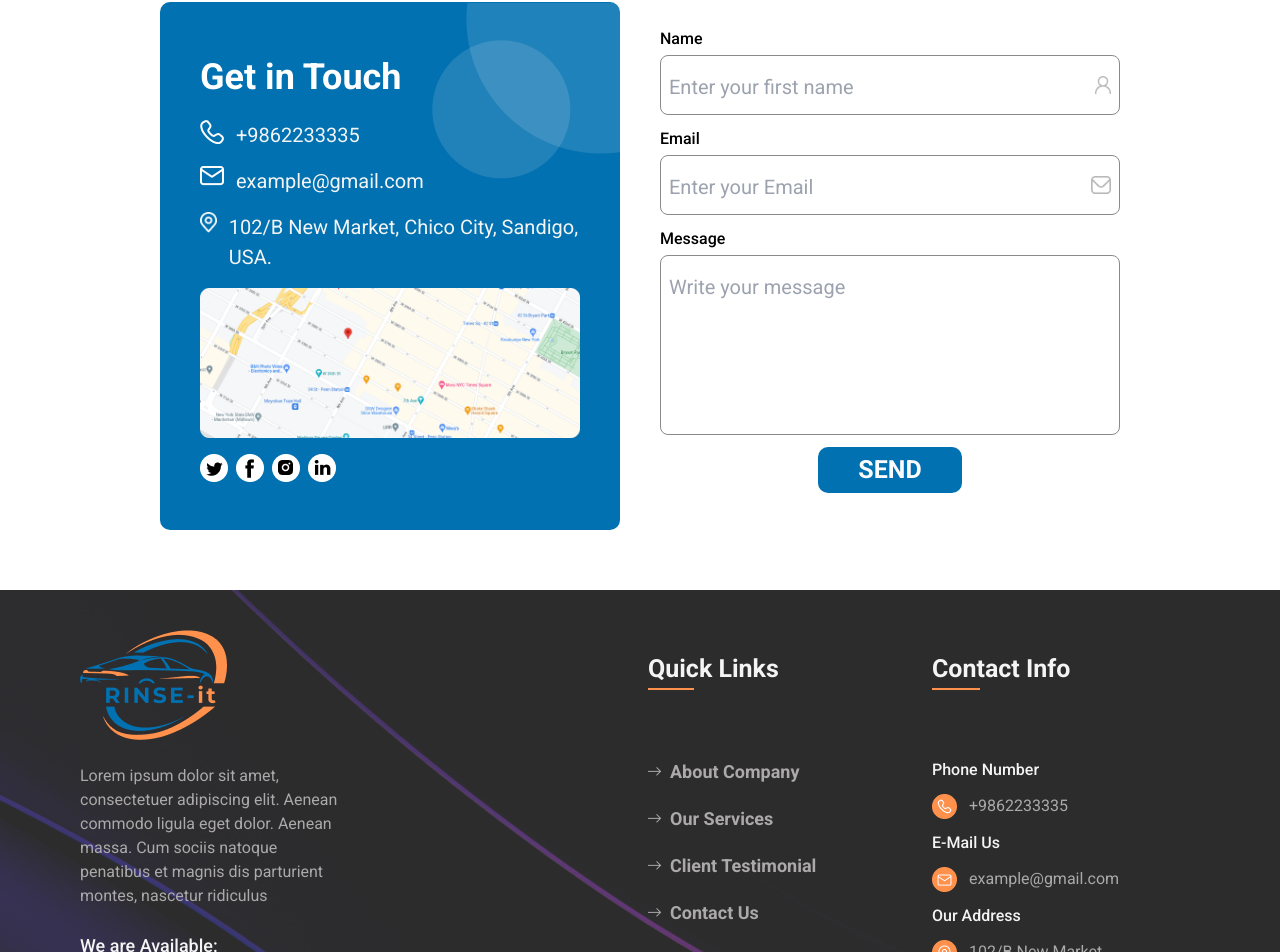
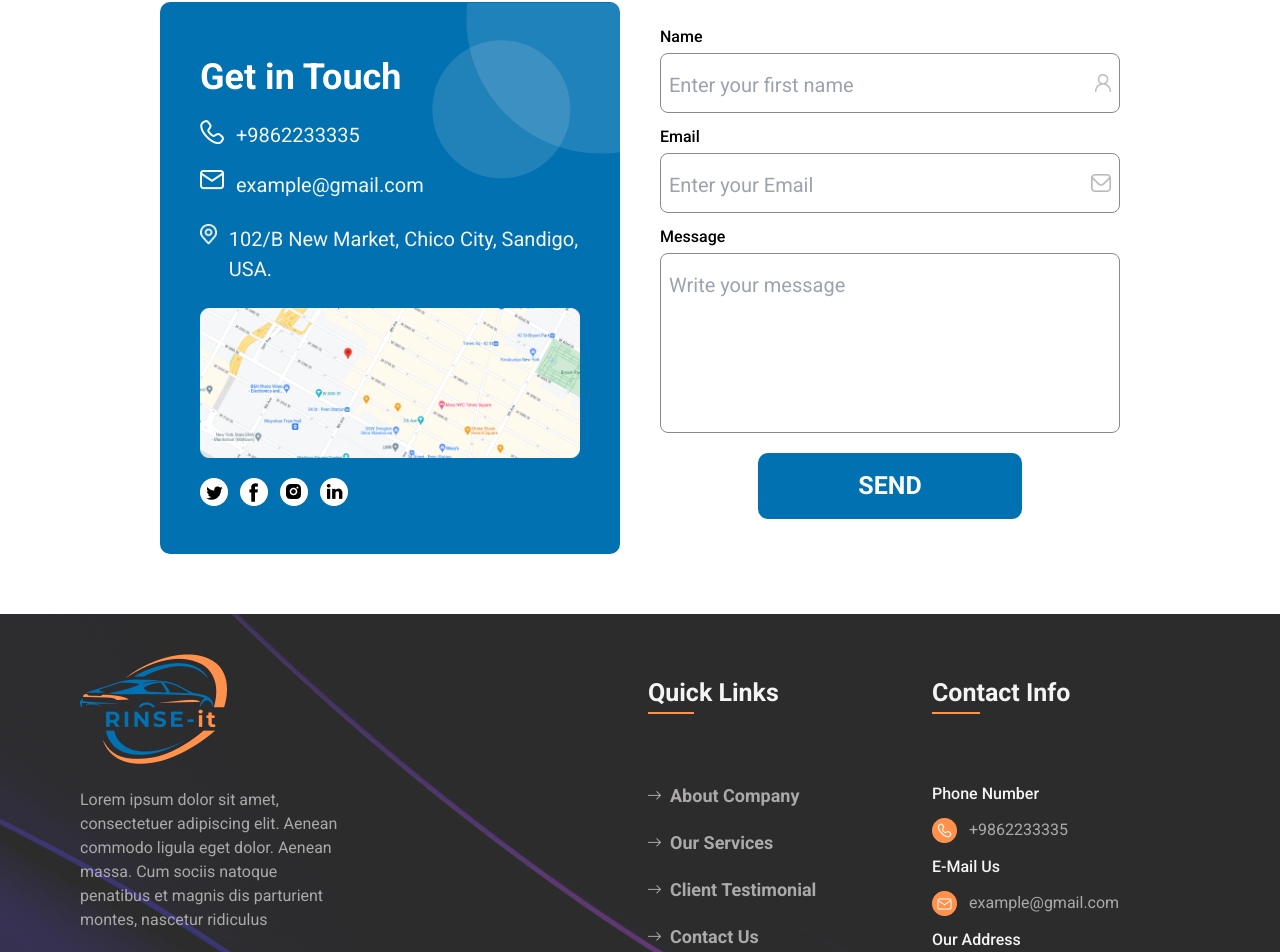
Before and after one commit to mndev2019/rinseit, a React (Vite) app: page / in a window 1280 px wide. Shown: the part 5716-6668 px from the top of the page. Built offline with nearby package versions, Linux system fonts and the light colour scheme; a web font is replaced by a local one.

Commit message:
infochange

```diff
--- a/src/Pages/Home/Information.jsx
+++ b/src/Pages/Home/Information.jsx
@@ -43,7 +43,7 @@ const Information = () => {
                                         <p className='font-[400] text-[#F4F4F4] text-[20px]'>+9862233335</p>
                                     </div>
                                 </div>
-                                <div className="w-full flex gap-3 py-2">
+                                <div className="w-full flex gap-3 py-3">
                                     <div className="icon">
                                         <img src={infomail} alt='image' />
                                     </div>
@@ -51,7 +51,7 @@ const Information = () => {
                                         <p className='font-[400] text-[#F4F4F4] text-[20px]'>example@gmail.com</p>
                                     </div>
                                 </div>
-                                <div className="w-full flex gap-3 py-2">
+                                <div className="w-full flex gap-3 py-3">
                                     <div className="icon">
                                         <img src={infolocation} alt='image' />
                                     </div>
@@ -59,10 +59,10 @@ const Information = () => {
                                         <p className='font-[400] text-[#F4F4F4] text-[20px]'>102/B New Market, Chico City, Sandigo, USA.</p>
                                     </div>
                                 </div>
-                                <div className="w-full py-2 rounded-[10px]">
+                                <div className="w-full py-3 rounded-[10px]">
                                     <img src={map} alt='image' className='w-full' />
                                 </div>
-                                <div className="w-full py-2 gap-2 flex">
+                                <div className="w-full py-2 gap-3 flex">
                                     <img src={twitterfill} alt='image' />
                                     <img src={facebookfill} alt='image' />
                                     <img src={instafill} alt='image' />
@@ -125,8 +125,8 @@ const Information = () => {
                                             ></textarea>
                                         </div>
                                     </div>
-                                    <div className='lg:mb-3 mb-2 text-center'>
-                                        <button className='bg-primary text-[#FCFCFC] text-[25px] font-[700] rounded-[10px] px-10 py-1'>SEND</button>
+                                    <div className='lg:mb-3 mb-2 mt-5 text-center'>
+                                        <button className='bg-primary text-[#FCFCFC] text-[25px] font-[700] rounded-[10px] px-[100px] py-[14px]'>SEND</button>
                                     </div>
                                 </form>
                             </div>
```
